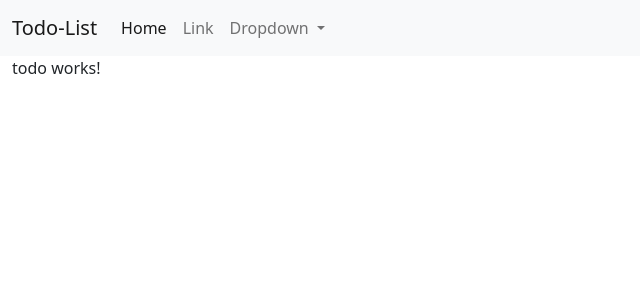
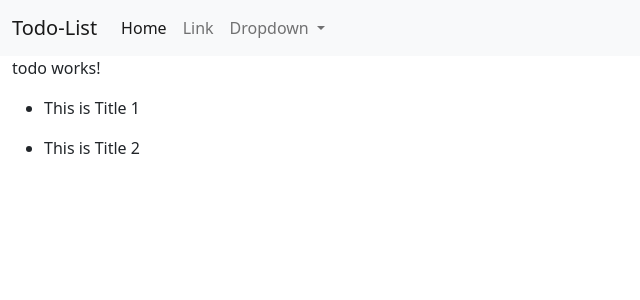
Before and after one commit to rohansethi1999430/Angular-todo, an Angular app: page / in a window 1280 px wide. Shown: the top 300 px of the page, without its empty margins (0-640 px from the left). Built offline with nearby package versions, Linux system fonts and the light colour scheme.

Commit message:
display todos using ngFor

```diff
--- a/src/app/myComponent/todo/todo.component.html
+++ b/src/app/myComponent/todo/todo.component.html
@@ -1 +1,6 @@
 <p>todo works!</p>
+<ul *ngFor="let todo of todos">
+<li>
+    {{todo.title}}
+</li>
+</ul>
--- a/src/app/myComponent/todo/todo.component.ts
+++ b/src/app/myComponent/todo/todo.component.ts
@@ -1,4 +1,5 @@
 import { Component, OnInit } from '@angular/core';
+import { Todo } from 'src/app/Todo';
 
 @Component({
   selector: 'app-todo',
@@ -7,7 +8,23 @@ import { Component, OnInit } from '@angular/core';
 })
 export class TodoComponent implements OnInit {
 
-  constructor() { }
+  todos:Todo[];
+  constructor() {
+    this.todos=[
+      {
+      sno:1,
+      title:"This is Title 1",
+      desc:"Description",
+      active:true
+    },
+    {
+      sno:2,
+      title:"This is Title 2",
+      desc:"Description",
+      active:true
+    },
+  ]
+   }
 
   ngOnInit(): void {
   }
```
